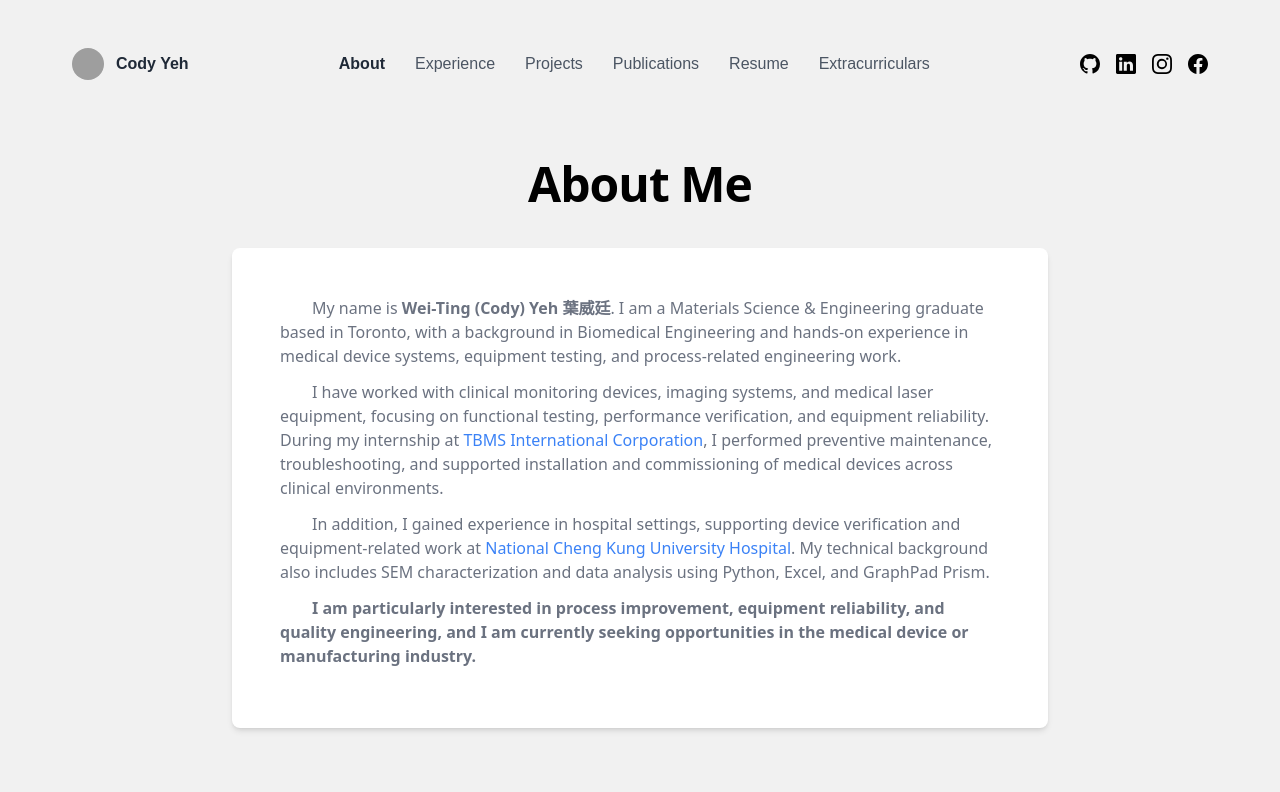
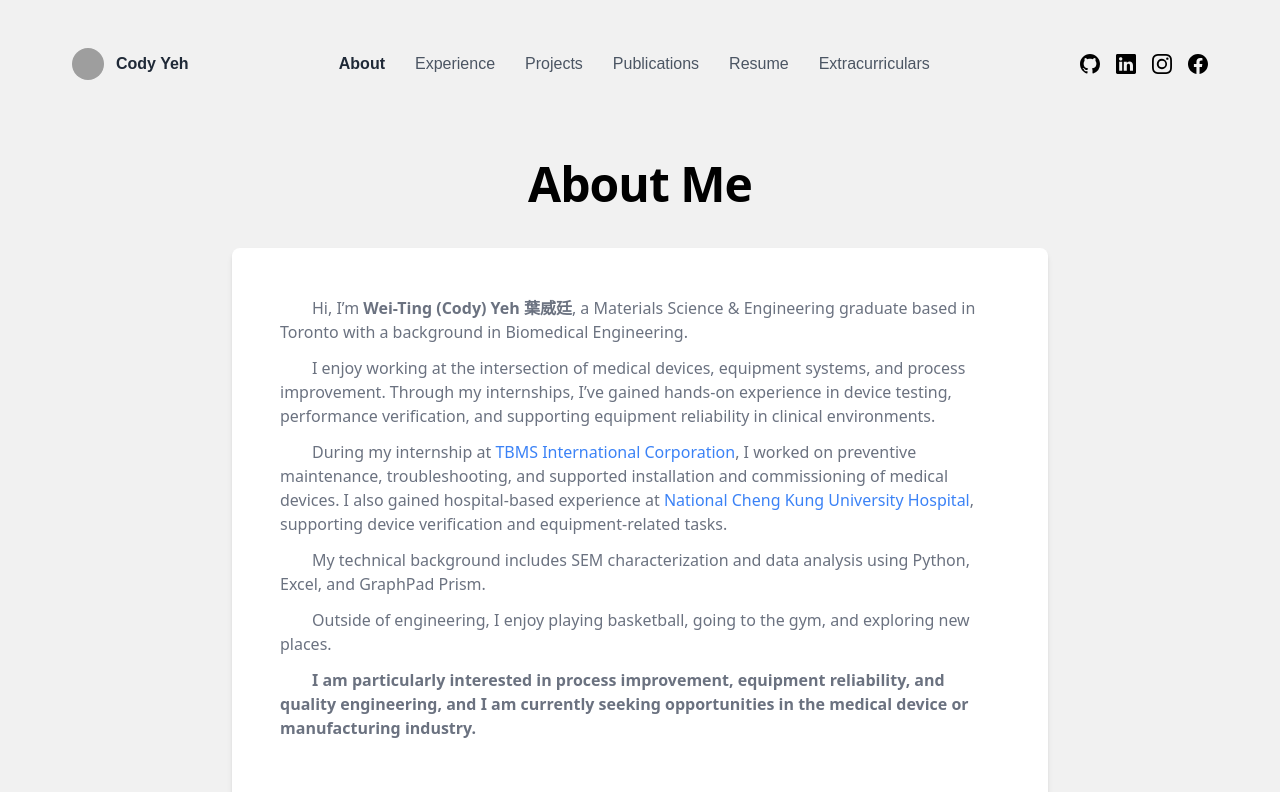
Before and after one commit to Cody-Yeh/codyyeh0425.github.io, a Next.js app: page /about in a window 1280 px wide. Shown: the top 792 px of the page. Built offline with nearby package versions, Linux system fonts and the light colour scheme; grey boxes are pictures that could not be loaded.

Commit message:
Update awards section to concise format

```diff
--- a/constants/about.tsx
+++ b/constants/about.tsx
@@ -3,10 +3,13 @@ import TMU from '../public/logos/tmu.png';
 
 const descriptionData = [
   <>
-    My name is <b>Wei-Ting (Cody) Yeh 葉威廷</b>. I am a Materials Science & Engineering graduate based in Toronto, with a background in Biomedical Engineering and hands-on experience in medical device systems, equipment testing, and process-related engineering work.
-     </>,
+    Hi, I’m <b>Wei-Ting (Cody) Yeh 葉威廷</b>, a Materials Science & Engineering graduate based in Toronto with a background in Biomedical Engineering.
+  </>,
   <>
-    I have worked with clinical monitoring devices, imaging systems, and medical laser equipment, focusing on functional testing, performance verification, and equipment reliability. During my internship at{' '}
+    I enjoy working at the intersection of medical devices, equipment systems, and process improvement. Through my internships, I’ve gained hands-on experience in device testing, performance verification, and supporting equipment reliability in clinical environments.
+  </>,
+  <>
+    During my internship at{' '}
     <a
       href="https://www.tbms.com.tw/en-us/"
       target="_blank"
@@ -15,10 +18,7 @@ const descriptionData = [
     >
       TBMS International Corporation
     </a>
-    , I performed preventive maintenance, troubleshooting, and supported installation and commissioning of medical devices across clinical environments.
-  </>,
-  <>
-    In addition, I gained experience in hospital settings, supporting device verification and equipment-related work at{' '}
+    , I worked on preventive maintenance, troubleshooting, and supported installation and commissioning of medical devices. I also gained hospital-based experience at{' '}
     <a
       href="https://web.hosp.ncku.edu.tw/nckm/english/HomeStyle.aspx?Type=11&ContentPage=0"
       target="_blank"
@@ -27,10 +27,18 @@ const descriptionData = [
     >
       National Cheng Kung University Hospital
     </a>
-    . My technical background also includes SEM characterization and data analysis using Python, Excel, and GraphPad Prism.
+    , supporting device verification and equipment-related tasks.
   </>,
   <>
-    <b>I am particularly interested in process improvement, equipment reliability, and quality engineering, and I am currently seeking opportunities in the medical device or manufacturing industry.</b>
+    My technical background includes SEM characterization and data analysis using Python, Excel, and GraphPad Prism.
+  </>,
+  <>
+    Outside of engineering, I enjoy playing basketball, going to the gym, and exploring new places.
+  </>,
+  <>
+    <b>
+      I am particularly interested in process improvement, equipment reliability, and quality engineering, and I am currently seeking opportunities in the medical device or manufacturing industry.
+    </b>
   </>,
 ];
 
--- a/pages/extracurricular.tsx
+++ b/pages/extracurricular.tsx
@@ -14,7 +14,7 @@ export default function Extracurricular() {
         {/* TEXT */}
         <div className="text-black dark:text-white">
           <h2 className="text-2xl font-bold">
-            Taipei Medical University Maple Youth Medical Service Corps (楓杏青年服務團)
+            Taipei Medical University Feng Hsing Medical Service Corps (楓杏青年醫學服務團)
           </h2>
 
           <p className="mt-3">
```
